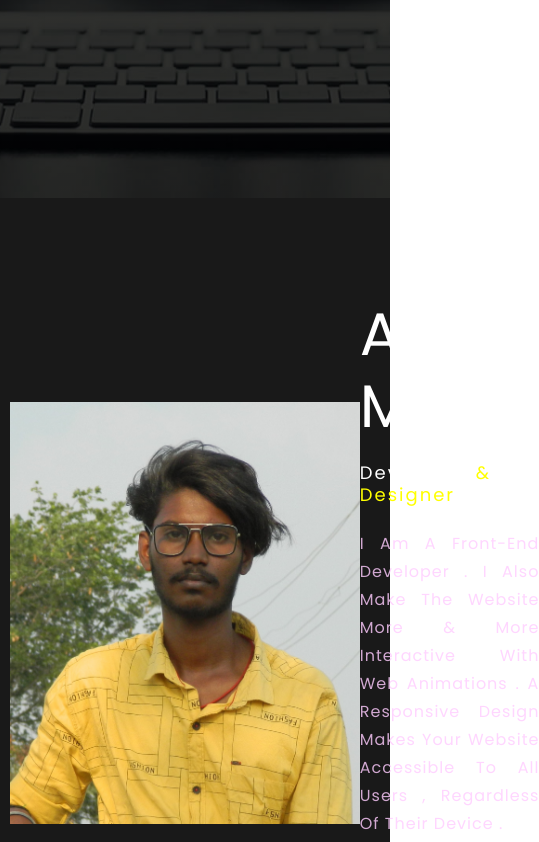
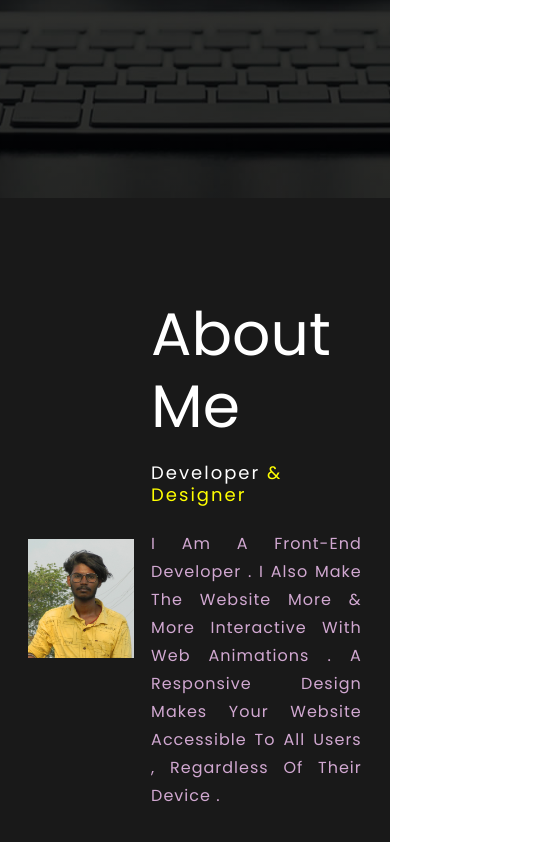
Before and after one commit to shenbaga-maharaja/shenbaga-maharaja.github.io, a plain HTML site: page index.html in a window 390 px wide. Shown: the part 702-1544 px from the top of the page, 539 px wide, since content can reach past the window. Drawn offline with nearby package versions, Linux system fonts and the light colour scheme; a script that the page names is missing.

Commit message:
Update style.css

```diff
--- a/style.css
+++ b/style.css
@@ -168,18 +168,20 @@ span{
 	color: yellow;
 	transition: .5s;
 }
-@media screen and (max-width: 830px){
+@media screen and (max-width: 1000px){
 	#about img{
-	height: 50vh;
-	width: 350px;
+	height: 40%;
+	width: 30%;
 }
 .about-text{
-	width: 400px;
+	width: 60%;
 }
 .main{
+	width: 90%;
 	max-width: 95%;
 	margin:0 auto;
 	display: flex;
+
 	align-items: center;
 	justify-content: space-around;
 }
```
